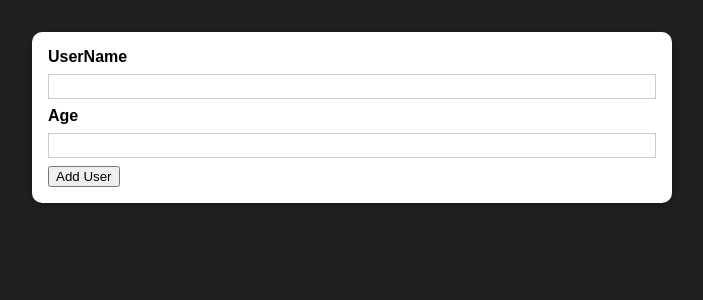
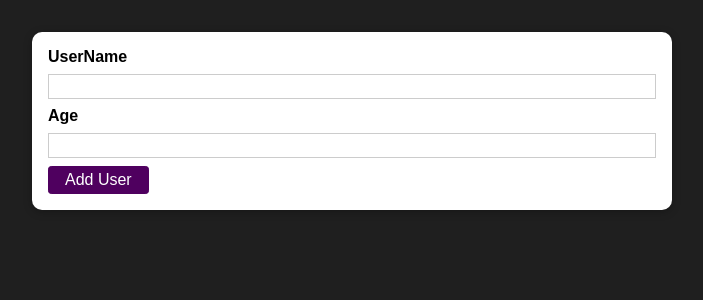
Before and after one commit to AliFarahmand1993/user-react-app, a React (Create React App) app: page / in a window 1280 px wide. Shown: the top 300 px of the page, without its empty margins (288-991 px from the left). Built offline with nearby package versions, Linux system fonts and the light colour scheme.

Commit message:
add button component
add button component
add Button.module.css

```diff
--- /dev/null
+++ b/src/Components/Ui/Button.js
@@ -0,0 +1,16 @@
+import React from 'react'
+import classes from './Button.module.css'
+
+const Button = (props) => {
+    return (
+        <button
+            className={classes.button}
+            type={props.type || 'button'}
+            onClick={props.onClick}
+        >
+            {props.children}
+        </button>
+    )
+}
+
+export default Button
--- /dev/null
+++ b/src/Components/Ui/Button.module.css
@@ -0,0 +1,19 @@
+.button {
+    font: inherit;
+    border: 1px solid #4f005f;
+    background: #4f005f;
+    color: white;
+    padding: 0.25rem 1rem;
+    cursor: pointer;
+    border-radius: .2rem;
+  }
+
+  .button:hover,
+  .button:active {
+    background: #741188;
+    border-color: #741188;
+  }
+
+  .button:focus {
+    outline: none;
+  }
--- a/src/Components/Users/AddUser.js
+++ b/src/Components/Users/AddUser.js
@@ -1,4 +1,5 @@
 import React from 'react'
+import Button from '../Ui/Button';
 import Card from '../Ui/Card'
 import classes from './AddUser.module.css'
 
@@ -16,7 +17,7 @@
                 <input id='username' type="text"></input>
                 <label htmlFor='age'>Age</label>
                 <input id='age' type="number"></input>
-                <button>Add User</button>
+                <Button type='submit'>Add User</Button>
             </form>
         </Card>
     )
```
